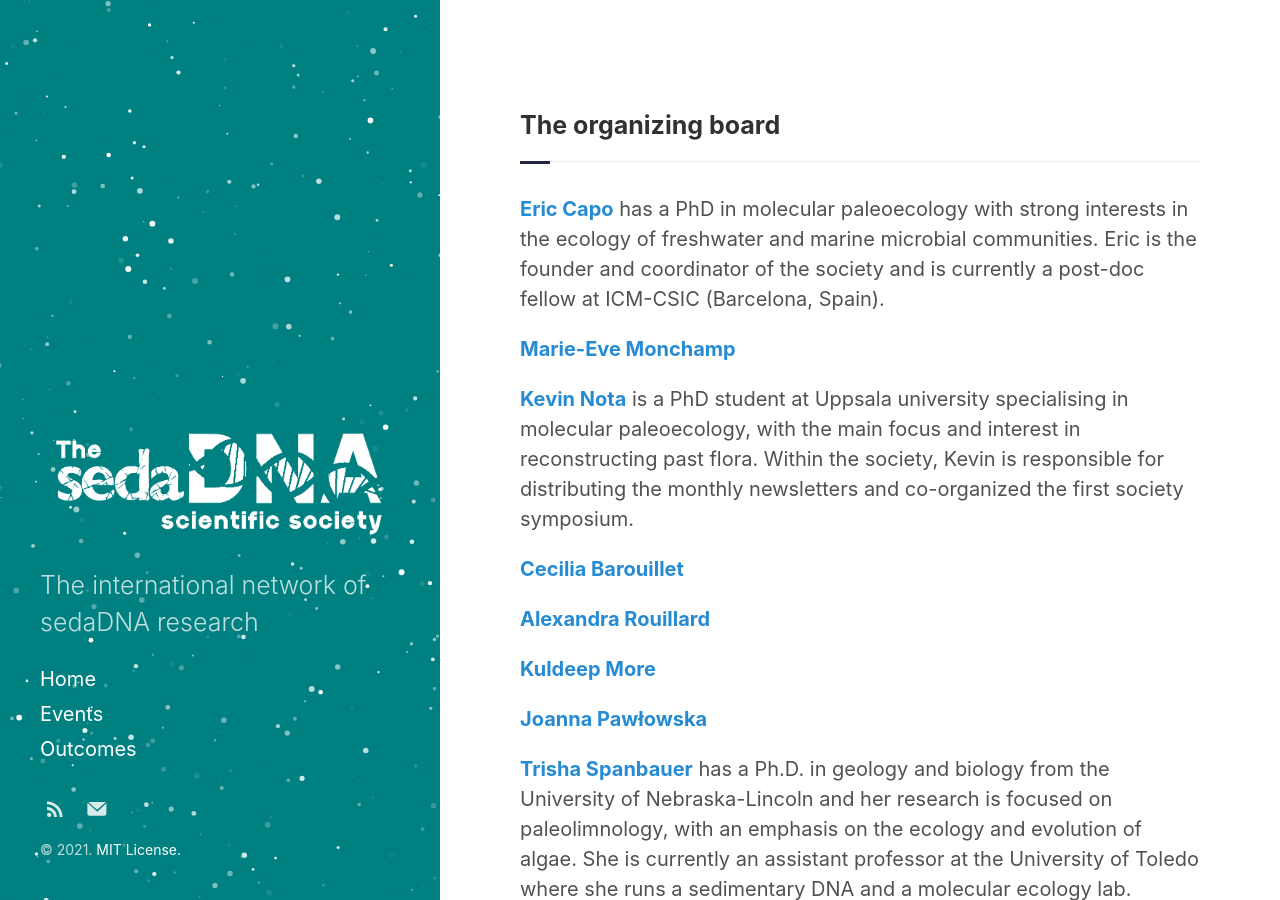
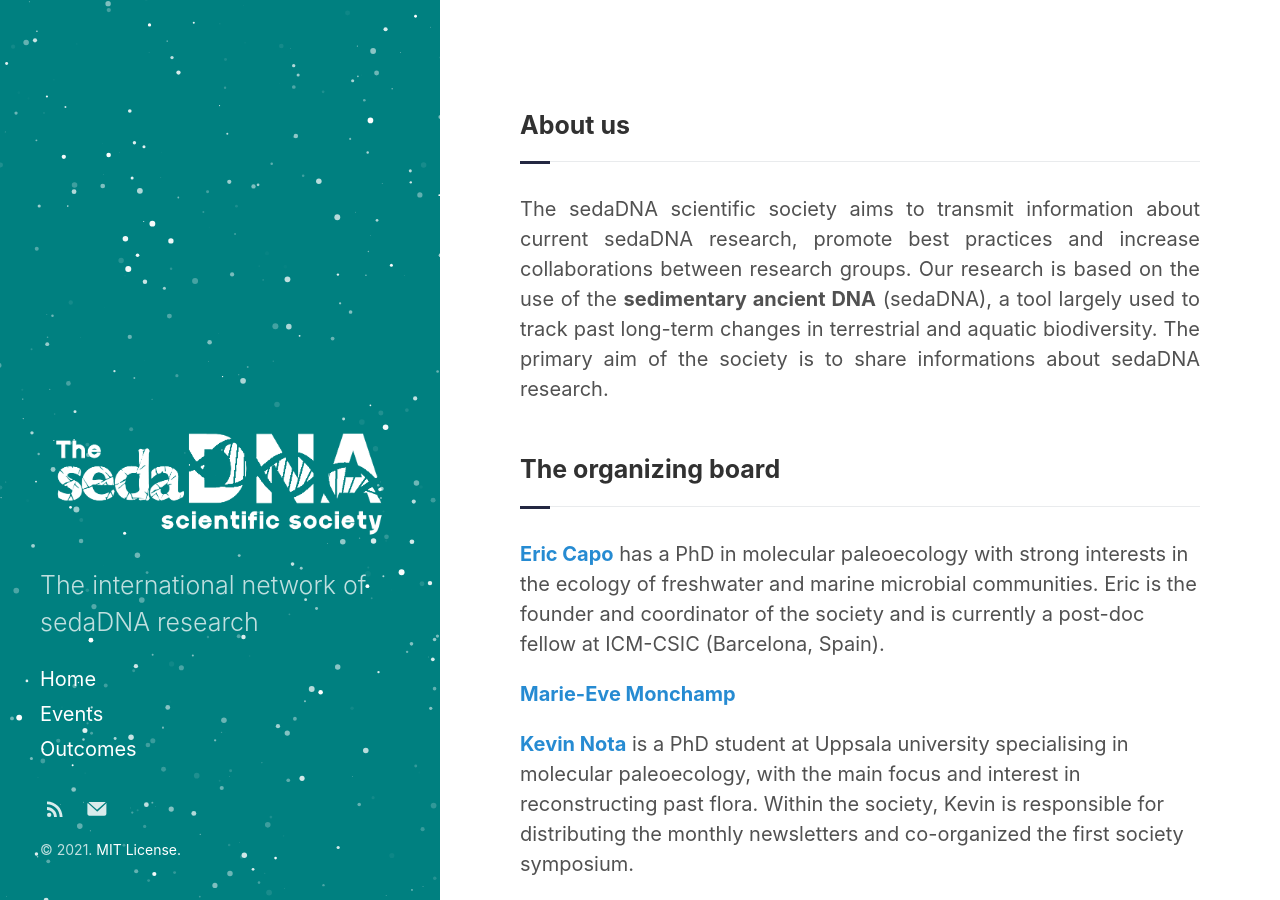
Before and after one commit to sedadna/sedadna.github.io, a Jekyll site: the page built from category/board.md, in a window 1280 px wide and 900 px high. Built offline with Jekyll 4.4.1, drawn with Linux system fonts in a browser that asks for light colours.

Commit message:
Update board.md

```diff
--- a/category/board.md
+++ b/category/board.md
@@ -3,6 +3,11 @@ layout: default
 Title: Our board
 sidebar_link: true
 ---
+
+<div class="intro">
+<h3 class="section-title underline">About us</h3>
+<p>The sedaDNA scientific society aims to transmit information about current sedaDNA research, promote best practices and increase collaborations between research groups. Our research is based on the use of the <b>sedimentary ancient DNA</b> (sedaDNA), a tool largely used to track past long-term changes in terrestrial and aquatic biodiversity.  The primary aim of the society is to share informations about sedaDNA research.</p>
+</div>
 
 <div class="section organizing board">
 <h3 class="section-title underline">The organizing board</h3>
```
